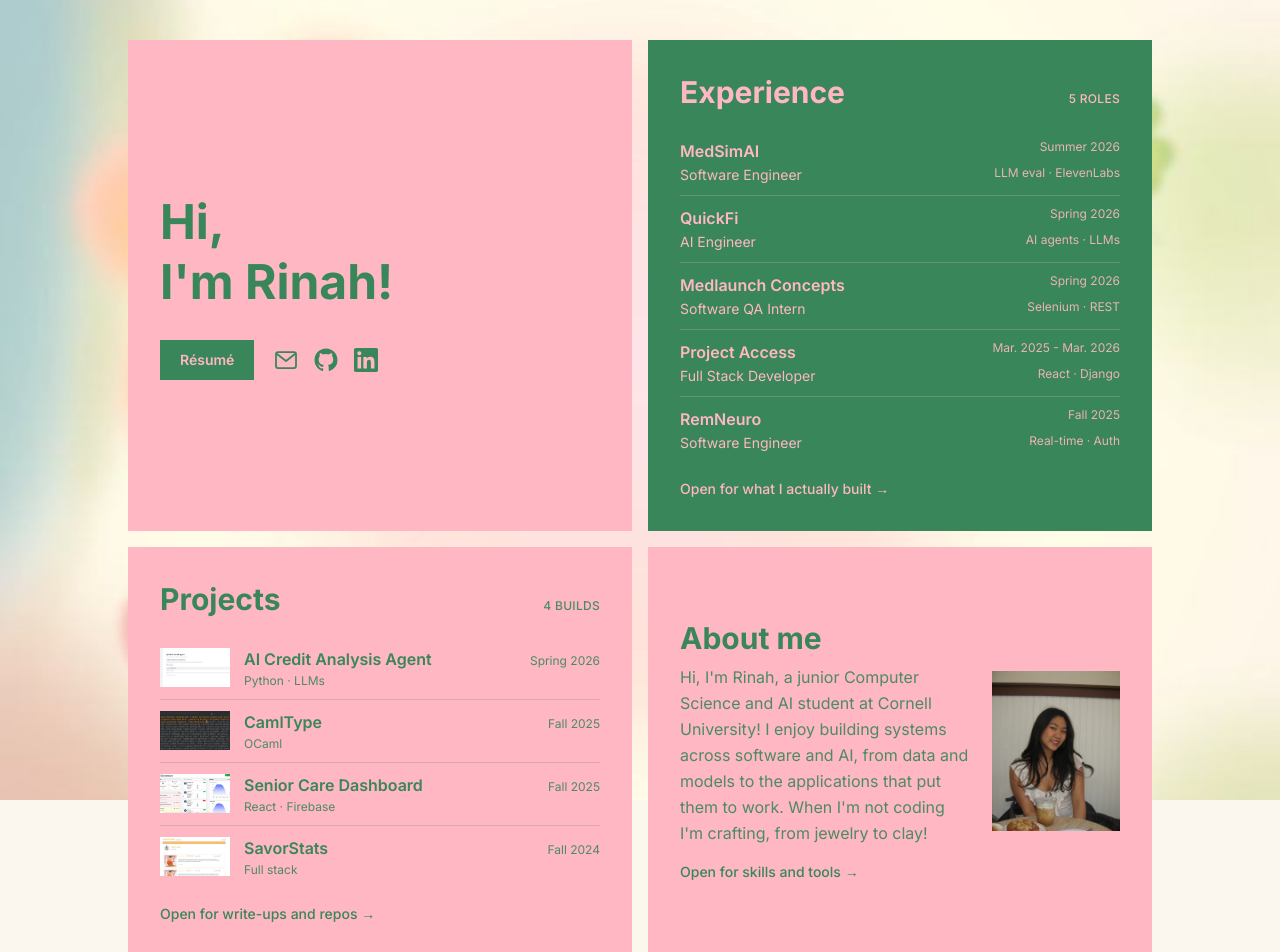
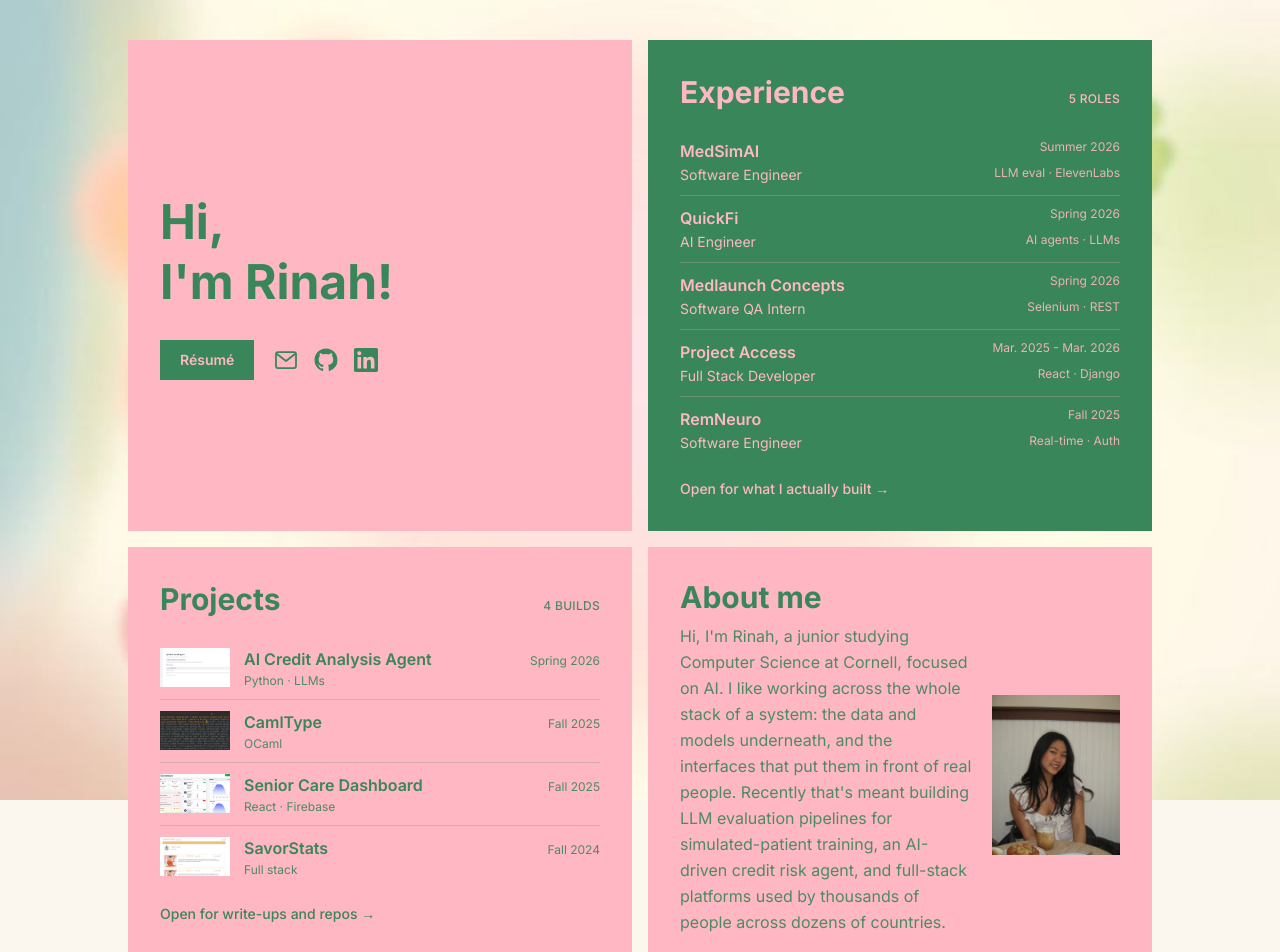
Before and after one commit to rinahz/Rinahs-Portfolio, a Next.js app: page / in a window 1280 px wide. Shown: the top 952 px of the page. Built offline with nearby package versions, Linux system fonts and the light colour scheme.

Commit message:
update intro blurb

```diff
--- a/app/components/PortfolioGrid.tsx
+++ b/app/components/PortfolioGrid.tsx
@@ -365,10 +365,11 @@
             )}
           </div>
           <p className="mt-2 text-sm md:text-base text-green/90 leading-relaxed">
-            Hi, I&apos;m Rinah, a junior Computer Science and AI student at Cornell
-            University! I enjoy building systems across software and AI, from data and
-            models to the applications that put them to work. When I&apos;m not coding
-            I&apos;m crafting, from jewelry to clay!
+            Hi, I&apos;m Rinah, a junior studying Computer Science at Cornell, focused on AI.
+            I like working across the whole stack of a system: the data and models underneath,
+            and the interfaces that put them in front of real people.
+            Recently that&apos;s meant building LLM evaluation pipelines for simulated-patient training,
+            an AI-driven credit risk agent, and full-stack platforms used by thousands of people across dozens of countries.
           </p>
           {expandedKey !== "about" && (
             <p className="mt-4 text-sm font-medium text-green">Open for skills and tools →</p>
@@ -376,7 +377,12 @@
 
           {expandedKey === "about" && (
             <div className="mt-5">
-              <h3 className="text-lg md:text-xl font-semibold text-green">Skills</h3>
+              <p className="text-sm md:text-base text-green/90 leading-relaxed">
+                I&apos;m always looking for the next system to build or contribute too.
+                Especially ones that use AI in meaningful ways to help people. If you have
+                an opportunity, project, or just want to chat, feel free to reach out!
+              </p>
+              <h3 className="mt-5 text-lg md:text-xl font-semibold text-green">Skills</h3>
               <div className="mt-2 space-y-3 text-sm md:text-base">
                 <div>
                   <p className="font-medium text-green">Programming Languages</p>
```
